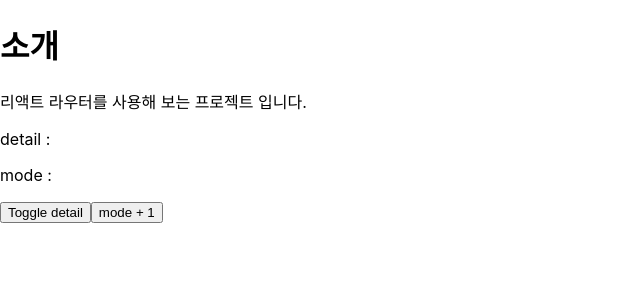
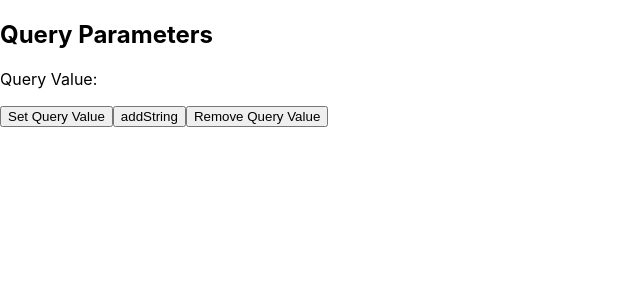
Before and after one commit to sungjaechoi/router-tutorial, a React (Create React App) app: page /about in a window 1280 px wide. Shown: the top 300 px of the page, without its empty margins (0-640 px from the left). Built offline with nearby package versions, Linux system fonts and the light colour scheme.

Commit message:
연습예제

```diff
--- a/src/pages/About.js
+++ b/src/pages/About.js
@@ -1,28 +1,51 @@
 import {useSearchParams} from "react-router-dom";
 
 const About = () => {
-  const [searchParams, setSearchParams] = useSearchParams()
-  const detail = searchParams.get('detail')
-  const mode = searchParams.get('mode')
+  // useSearchParams 훅을 사용하여 현재 URL의 쿼리 문자열을 가져옴
+  const [searchParams, setSearchParams] = useSearchParams();
 
-  const onToggleDetail = () => {
-    setSearchParams({mode, detail: detail === 'true' ? false : true})
+  // 특정 쿼리 매개변수 값 가져오기
+  const queryValue = searchParams.get('query');
+
+  // 쿼리 매개변수 값 설정하기
+  const setQueryValue = (newValue) => {
+    // setSearchParams를 사용하여 특정 쿼리 매개변수 값을 변경
+    searchParams.set('query', newValue);
+    // setSearchParams로 변경된 값을 URL에 적용
+    setSearchParams(searchParams);
+  };
+
+  // 특정 쿼리 매개변수 제거하기
+  const removeQueryValue = () => {
+    // setSearchParams를 사용하여 특정 쿼리 매개변수 제거
+    searchParams.delete('query');
+    // setSearchParams로 변경된 값을 URL에 적용
+    setSearchParams(searchParams);
+  };
+
+  const AddStringQuery = () => {
+    console.log('실행')
+    const addString = () => {
+      console.log('a')
+      searchParams.set('query', 'add')
+      setSearchParams(searchParams)
+    }
+    const CurrentQuerValue = () => {
+      console.log('b')
+      setSearchParams(searchParams)
+    }
+    return queryValue === 'example' ? addString() : CurrentQuerValue()
   }
 
-  const onIncreaseMode = () => {
-    const nextMode = mode === null ? 1 : parseInt(mode) + 1
-    setSearchParams({mode: nextMode, detail})
-  }
-  return(
+  return (
     <div>
-      <h1>소개</h1>
-      <p>리액트 라우터를 사용해 보는 프로젝트 입니다.</p>
-      <p>detail : {detail}</p>
-      <p>mode : {mode}</p>
-      <button onClick={onToggleDetail} >Toggle detail</button>
-      <button onClick={onIncreaseMode}>mode + 1</button>
+      <h2>Query Parameters</h2>
+      <p>Query Value: {queryValue}</p>
+      <button onClick={() => setQueryValue('example')}>Set Query Value</button>
+      <button onClick={AddStringQuery}>addString</button>
+      <button onClick={removeQueryValue}>Remove Query Value</button>
     </div>
-  )
+  );
 }
 
 export default About;
```
